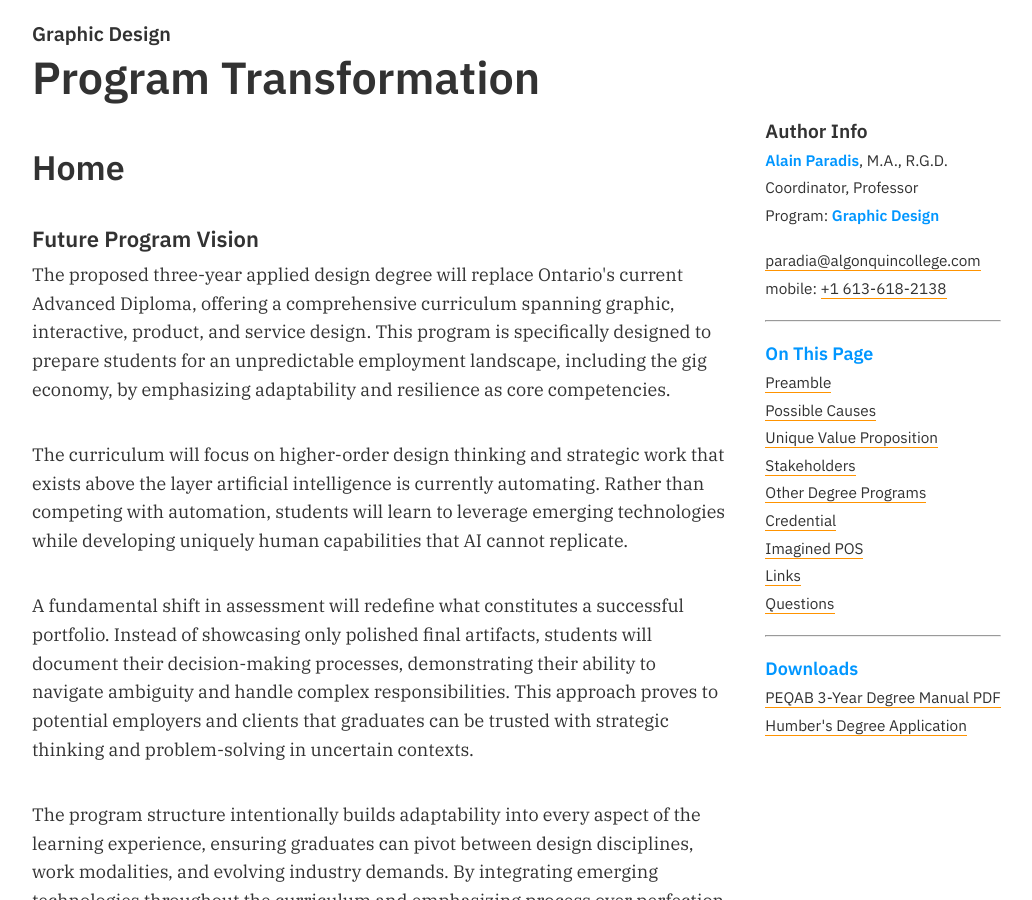
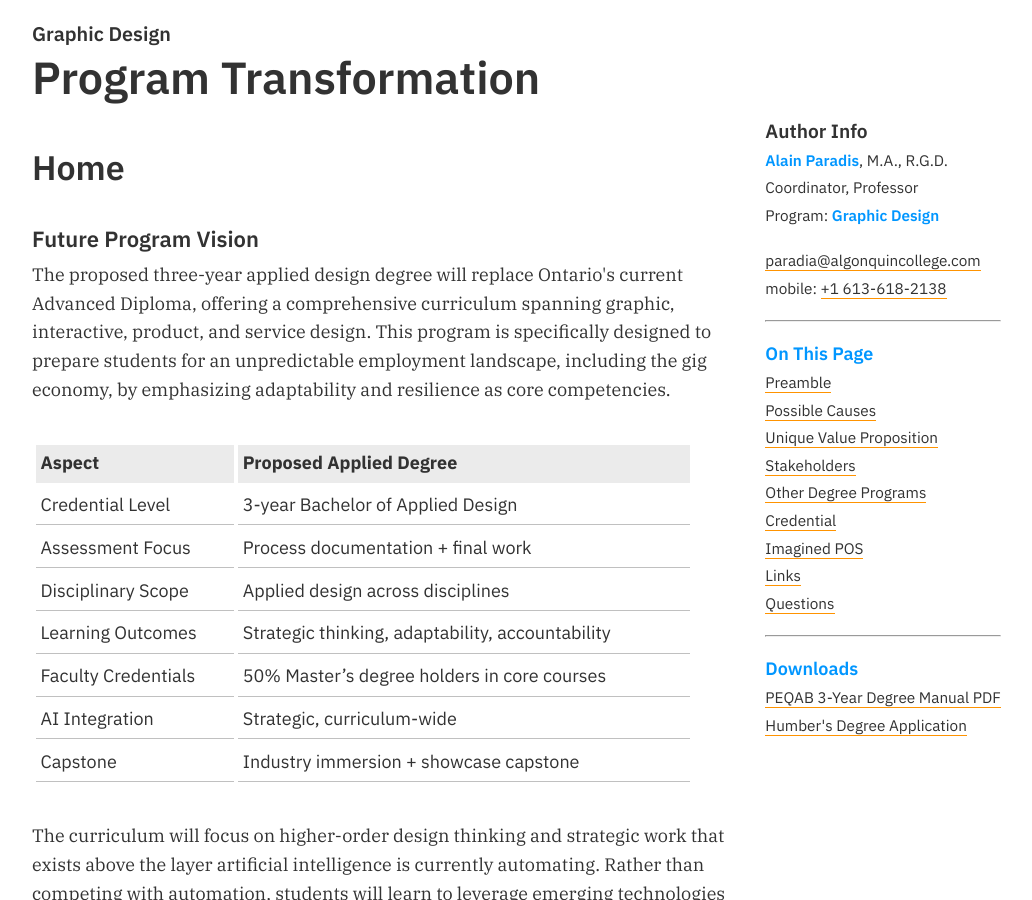
Before and after one commit to AlainParadis/program-transformation, a Jekyll site: the page built from index.md, in a window 1280 px wide and 900 px high. Shown: the whole window, without its empty margins (76-1108 px from the left). Built offline with Jekyll 4.4.1, drawn with Linux system fonts in a browser that asks for light colours.

Commit message:
Add program summary table to vision include
Insert a Markdown table into _includes/vision.html that summarizes key aspects of the proposed three-year Bachelor of Applied Design (credential level, assessment focus, disciplinary scope, learning outcomes, faculty credentials, AI integration, and capstone). The table provides a compact, scannable overview of the program and is placed alongside the existing program description to improve clarity for readers.

```diff
--- a/_includes/vision.html
+++ b/_includes/vision.html
@@ -4,6 +4,17 @@
 <p>
 	The proposed three-year applied design degree will replace Ontario's current Advanced Diploma, offering a comprehensive curriculum spanning graphic, interactive, product, and service design. This program is specifically designed to prepare students for an unpredictable employment landscape, including the gig economy, by emphasizing adaptability and resilience as core competencies.
 </p>
+
+| Aspect              | Proposed Applied Degree                           |
+|---------------------|---------------------------------------------------|
+| Credential Level    | 3-year Bachelor of Applied Design                 |
+| Assessment Focus    | Process documentation + final work                |
+| Disciplinary Scope  | Applied design across disciplines                 |
+| Learning Outcomes   | Strategic thinking, adaptability, accountability  |
+| Faculty Credentials | 50% Master's degree holders in core courses       |
+| AI Integration      | Strategic, curriculum-wide                        |
+| Capstone            | Industry immersion + showcase capstone            |
+
 <p>
 	The curriculum will focus on higher-order design thinking and strategic work that exists above the layer artificial intelligence is currently automating. Rather than competing with automation, students will learn to leverage emerging technologies while developing uniquely human capabilities that AI cannot replicate.
 </p>
```
